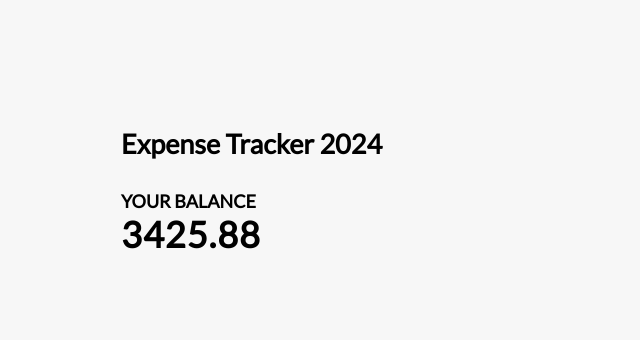
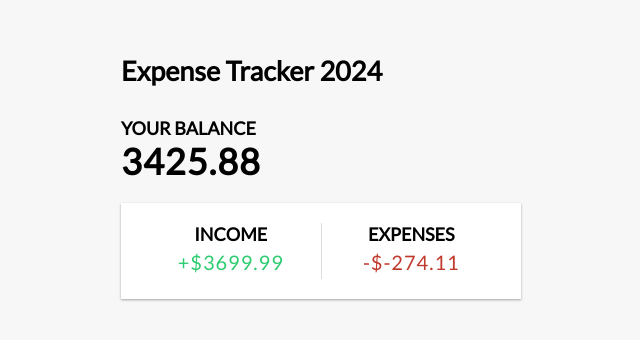
Before and after one commit to gorozco9/expense-tracker, a Vue app: page / in a window 1280 px wide. Shown: the part 220-560 px from the top of the page, without its empty margins (319-959 px from the left). Built offline with nearby package versions, Linux system fonts and the light colour scheme.

Commit message:
added income expense component

```diff
--- a/src/App.vue
+++ b/src/App.vue
@@ -1,6 +1,7 @@
 <script setup>
   import Header from './components/Header.vue';
   import Balance from './components/Balance.vue';
+  import IncomeExpenses from './components/IncomeExpenses.vue';
   import {ref, computed} from 'vue'
 
 const transactions = ref([
@@ -18,11 +19,33 @@
     return acc + transaction.amount
   }, 0)
 })
+//get the income by adding all positive values
+const income = computed( () => {
+  return transactions.value
+  .filter((transaction)=> transaction.amount > 0)
+  .reduce( (acc, transaction) => {
+    return acc + transaction.amount
+  }, 0)
+})
+//get the expenses by adding all the negative values
+const expense = computed( () => {
+  return transactions.value
+  .filter((transaction)=> transaction.amount < 0)
+  .reduce( (acc, transaction) => {
+    return acc + transaction.amount
+
+  }, 0)
+})
+
+
+
 </script>
 
 
 <template>
   <Header></Header>
-  <div class="container"></div>
-  <Balance :total="total"></Balance>
+  <div class="container">
+   <Balance :total="total"></Balance>
+   <IncomeExpenses :income="income" :expense="expense"></IncomeExpenses>
+  </div>
 </template>
--- /dev/null
+++ b/src/components/IncomeExpenses.vue
@@ -0,0 +1,27 @@
+<template>
+    <div class="inc-exp-container">
+        <div>
+            <h4>Income</h4>
+            <p id="money-plus" class="money plus">+${{ income }}</p>
+        </div>
+
+        <div>
+            <h4>Expenses</h4>
+            <p id="money-minus" class="money minus">-${{ expense }}</p>
+        </div>
+    </div>
+</template>
+
+<script setup>
+    import { defineProps } from 'vue';
+    const props =defineProps({
+        income: {
+            type: Number,
+            require: true,
+        },
+        expense: {
+            type: Number,
+            require: true,
+        }
+    })
+</script>
```
